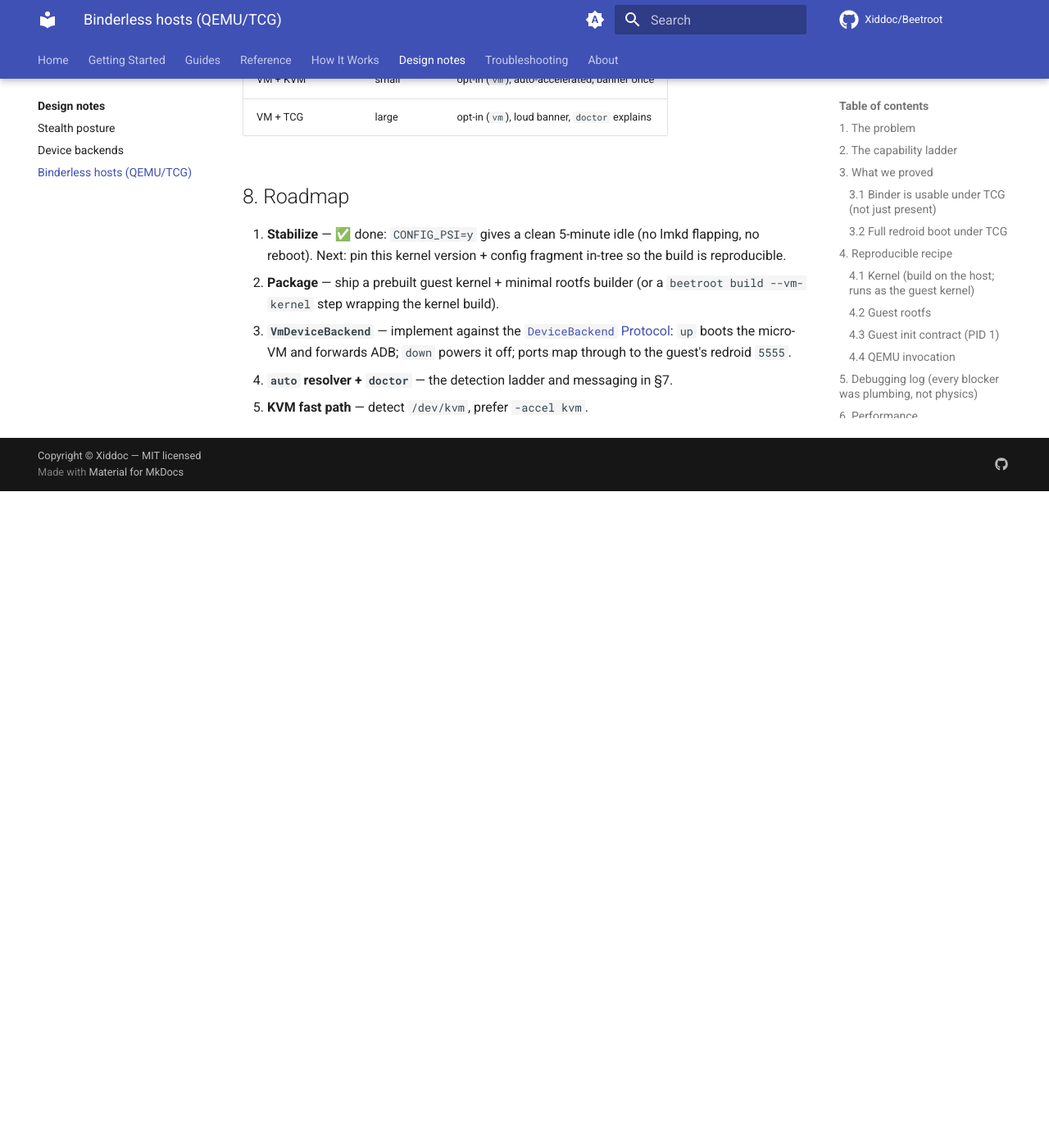
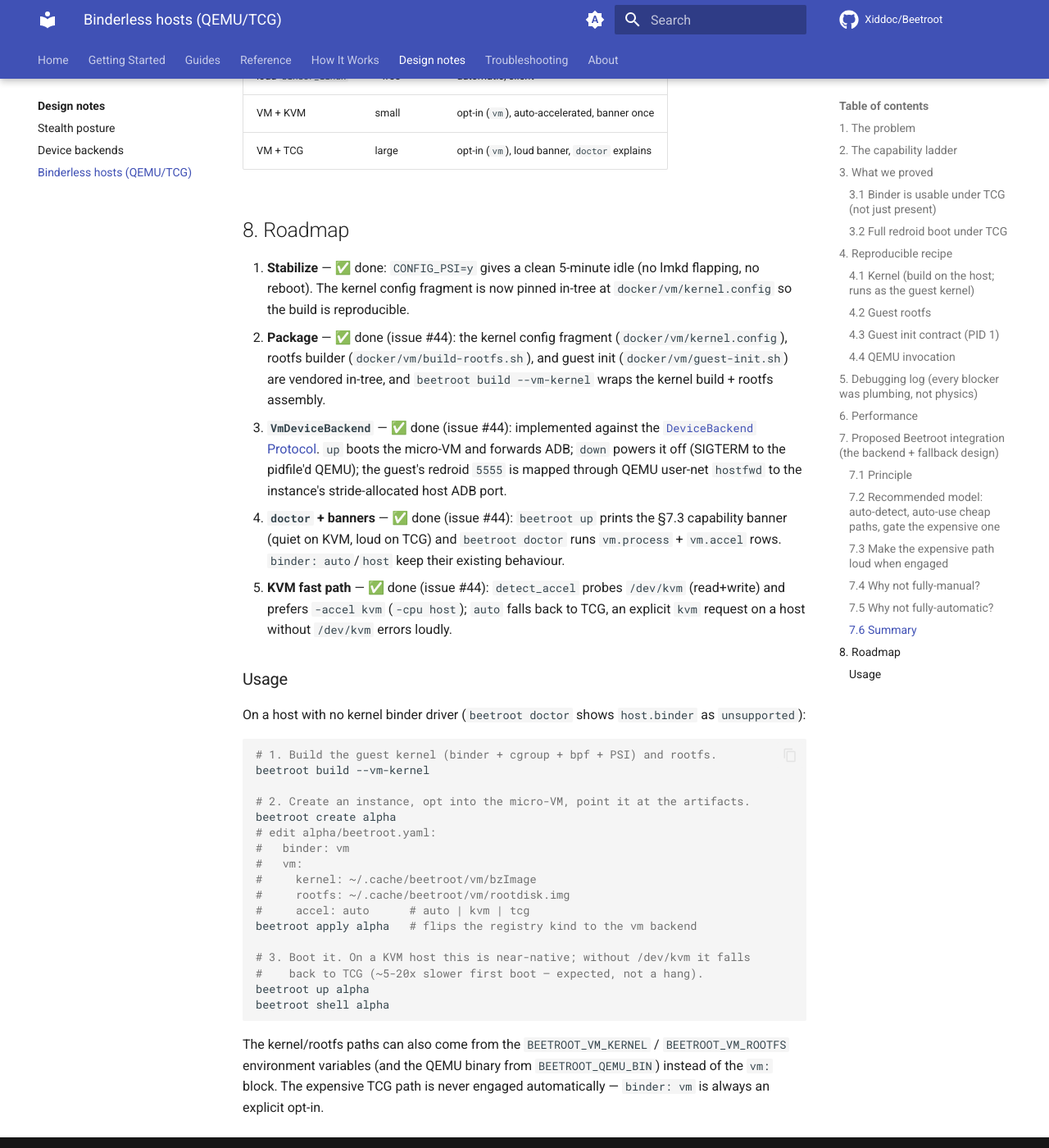
Before and after one commit to Xiddoc/Beetroot, an MkDocs documentation site: the page built from docs/design/binderless-hosts-qemu-tcg.md, in a window 1280 px wide and 1400 px high, scrolled down 8042 px. Shown: the whole window at 82% size. Built offline with MkDocs 1.6.1 and Material for MkDocs 9.7.7, drawn with Linux system fonts in a browser that asks for light colours; comment, search, counter and statistics services are not loaded; before the commit the page ends 8641 px from its top, so only the background shows below that; some of the changed text lies outside the part shown.

Commit message:
docs+changelog: document binder: vm micro-VM engine and usage

````diff
--- a/docs/design/binderless-hosts-qemu-tcg.md
+++ b/docs/design/binderless-hosts-qemu-tcg.md
@@ -246,10 +246,13 @@ choose between using the host's binder and falling back to the VM?**
     path). The refinements that shipped: `auto` keeps the lenient
     warn-and-proceed behaviour, `host` is the strict fail-fast variant,
     and `vm` is the explicit opt-in. The micro-VM **engine** itself
-    (everything `vm` needs to actually boot) is the tracked optimization
-    sprint — **issue #44**; selecting `vm` today fails fast with a pointer
-    to this doc. Module-loading and KVM detection are runtime concerns,
-    so no separate `vm_accel` config key shipped.
+    (everything `vm` needs to actually boot) shipped in **issue #44**:
+    selecting `vm` now dispatches `beetroot up` to the QEMU launcher
+    (`VmDeviceBackend`) described in §8 below. KVM detection is a runtime
+    concern (probed live from `/dev/kvm`), so no separate `vm_accel` config
+    key was needed — the optional `vm.accel` knob (`auto`/`kvm`/`tcg`) lives
+    in the new `vm:` config block alongside `vm.kernel` / `vm.rootfs` /
+    `vm.smp` / `vm.memory_mib`.
 
 ### 7.1 Principle
 
@@ -340,14 +343,52 @@ expensive step.
 ## 8. Roadmap
 
 1. **Stabilize** — ✅ done: `CONFIG_PSI=y` gives a clean 5-minute idle
-   (no lmkd flapping, no reboot). Next: pin this kernel version + config
-   fragment in-tree so the build is reproducible.
-2. **Package** — ship a prebuilt guest kernel + minimal rootfs builder
-   (or a `beetroot build --vm-kernel` step wrapping the kernel build).
-3. **`VmDeviceBackend`** — implement against the
-   [`DeviceBackend` Protocol](device-backends.md): `up` boots the
-   micro-VM and forwards ADB; `down` powers it off; ports map through
-   to the guest's redroid `5555`.
-4. **`auto` resolver + `doctor`** — the detection ladder and messaging
-   in §7.
-5. **KVM fast path** — detect `/dev/kvm`, prefer `-accel kvm`.
+   (no lmkd flapping, no reboot). The kernel config fragment is now pinned
+   in-tree at `docker/vm/kernel.config` so the build is reproducible.
+2. **Package** — ✅ done (issue #44): the kernel config fragment
+   (`docker/vm/kernel.config`), rootfs builder (`docker/vm/build-rootfs.sh`),
+   and guest init (`docker/vm/guest-init.sh`) are vendored in-tree, and
+   `beetroot build --vm-kernel` wraps the kernel build + rootfs assembly.
+3. **`VmDeviceBackend`** — ✅ done (issue #44): implemented against the
+   [`DeviceBackend` Protocol](device-backends.md). `up` boots the micro-VM
+   and forwards ADB; `down` powers it off (SIGTERM to the pidfile'd QEMU);
+   the guest's redroid `5555` is mapped through QEMU user-net `hostfwd` to
+   the instance's stride-allocated host ADB port.
+4. **`doctor` + banners** — ✅ done (issue #44): `beetroot up` prints the
+   §7.3 capability banner (quiet on KVM, loud on TCG) and `beetroot doctor`
+   runs `vm.process` + `vm.accel` rows. `binder: auto`/`host` keep their
+   existing behaviour.
+5. **KVM fast path** — ✅ done (issue #44): `detect_accel` probes
+   `/dev/kvm` (read+write) and prefers `-accel kvm` (`-cpu host`); `auto`
+   falls back to TCG, an explicit `kvm` request on a host without `/dev/kvm`
+   errors loudly.
+
+### Usage
+
+On a host with no kernel binder driver (`beetroot doctor` shows
+`host.binder` as `unsupported`):
+
+```bash
+# 1. Build the guest kernel (binder + cgroup + bpf + PSI) and rootfs.
+beetroot build --vm-kernel
+
+# 2. Create an instance, opt into the micro-VM, point it at the artifacts.
+beetroot create alpha
+# edit alpha/beetroot.yaml:
+#   binder: vm
+#   vm:
+#     kernel: ~/.cache/beetroot/vm/bzImage
+#     rootfs: ~/.cache/beetroot/vm/rootdisk.img
+#     accel: auto      # auto | kvm | tcg
+beetroot apply alpha   # flips the registry kind to the vm backend
+
+# 3. Boot it. On a KVM host this is near-native; without /dev/kvm it falls
+#    back to TCG (~5-20x slower first boot — expected, not a hang).
+beetroot up alpha
+beetroot shell alpha
+```
+
+The kernel/rootfs paths can also come from the `BEETROOT_VM_KERNEL` /
+`BEETROOT_VM_ROOTFS` environment variables (and the QEMU binary from
+`BEETROOT_QEMU_BIN`) instead of the `vm:` block. The expensive TCG path is
+never engaged automatically — `binder: vm` is always an explicit opt-in.
--- a/docs/reference/config.md
+++ b/docs/reference/config.md
@@ -266,8 +266,32 @@ Selects how redroid obtains the kernel **binder** driver it needs to boot. redro
 binder: host
 ```
 
-!!! warning "`binder: vm` is not wired in yet"
-    The micro-VM *engine* is a tracked optimization sprint. A proof-of-concept already boots redroid this way (see [Binderless hosts (QEMU/TCG)](../design/binderless-hosts-qemu-tcg.md)), but `beetroot up` does not yet launch it — selecting `vm` today fails fast with a pointer to that design doc rather than silently doing nothing. The slow emulated path is **never** engaged automatically; it is always an explicit opt-in.
+!!! tip "`binder: vm` boots an emulated micro-VM"
+    Selecting `vm` dispatches `beetroot up` to a QEMU micro-VM that ships its own binder-enabled kernel. Build the guest artifacts once with `beetroot build --vm-kernel`, point `vm.kernel` / `vm.rootfs` at them (or set `BEETROOT_VM_KERNEL` / `BEETROOT_VM_ROOTFS`), and run `beetroot apply` then `beetroot up`. On a host with `/dev/kvm` this is near-native; without it the backend falls back to TCG (~5-20x slower — a slow first boot is expected, not a hang). The slow path is **never** engaged automatically; `binder: vm` is always an explicit opt-in. See [Binderless hosts (QEMU/TCG)](../design/binderless-hosts-qemu-tcg.md).
+
+---
+
+## `vm`
+
+QEMU micro-VM tunables. Consulted **only** when `binder: vm`; ignored otherwise. All fields are optional — an empty `vm:` block (or none) is valid, and the kernel/rootfs paths then fall back to the `BEETROOT_VM_KERNEL` / `BEETROOT_VM_ROOTFS` environment variables.
+
+| Field | Type | Default | Description |
+|-------|------|---------|-------------|
+| `vm.kernel` | string \| null | `null` | Host path to the guest `bzImage`. `null` defers to `BEETROOT_VM_KERNEL`. |
+| `vm.rootfs` | string \| null | `null` | Host path to the guest ext4 root image. `null` defers to `BEETROOT_VM_ROOTFS`. |
+| `vm.accel` | string | `auto` | QEMU accelerator: `auto` (probe `/dev/kvm`, prefer KVM, else TCG), `kvm` (force; errors if `/dev/kvm` is absent), or `tcg` (force software emulation). |
+| `vm.smp` | int | `4` | Guest vCPUs (`-smp`). Must be >= 1. |
+| `vm.memory_mib` | int | `8192` | Guest RAM in MiB (`-m`). Must be >= 256. |
+
+```yaml
+binder: vm
+vm:
+  kernel: ~/.cache/beetroot/vm/bzImage
+  rootfs: ~/.cache/beetroot/vm/rootdisk.img
+  accel: auto
+  smp: 4
+  memory_mib: 8192
+```
 
 ---
 
````
Also changed, not shown: CHANGELOG.md (+25 -7 lines), docs/guides/running-in-ci.md (+9 -7 lines), 1 other file.
